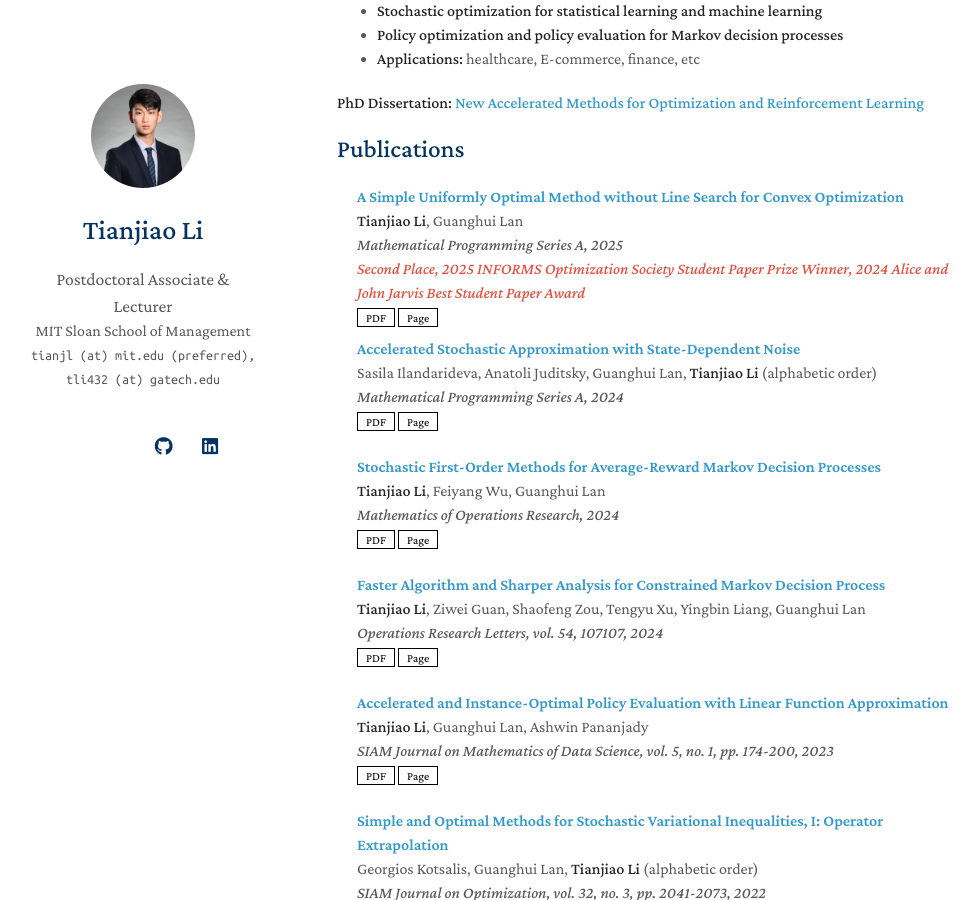
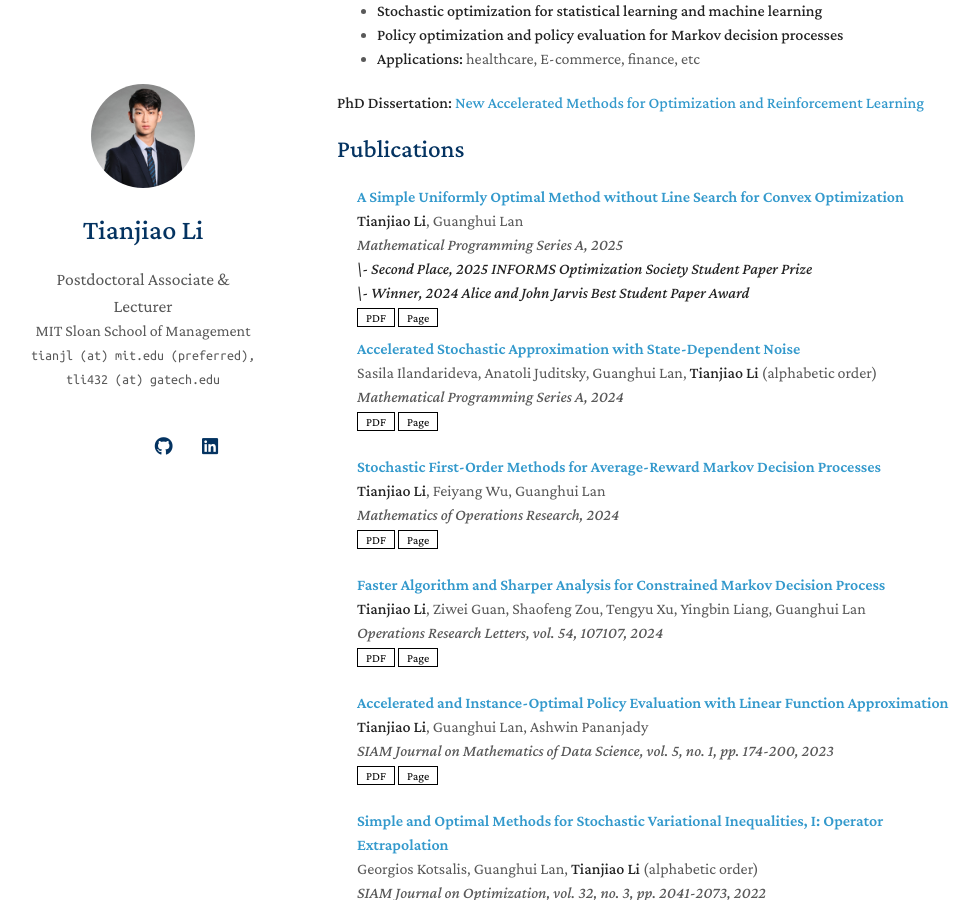
Before and after one commit to tli432/tli432.github.io, a Jekyll site: the page built from index.md, in a window 1280 px wide and 900 px high, scrolled down 428 px. Shown: the whole window, without its empty margins (133-1113 px from the left). Built offline with Jekyll 4.4.1, drawn with Linux system fonts in a browser that asks for light colours; nearby versions of some CDN libraries; a style sheet for code colours, icons or effects is not loaded; our own code applies the rules of GitHub Pages for plain Markdown files.

Commit message:
updated template

```diff
--- a/_data/publications.yml
+++ b/_data/publications.yml
@@ -4,8 +4,8 @@ main:
     authors: <strong>Tianjiao Li</strong>, Guanghui Lan
     # conference_short: MICCAI
     journal: Mathematical Programming Series A, 2025
-    awardone: Second Place, 2025 INFORMS Optimization Society Student Paper Prize
-    awardtwo: Winner, 2024 Alice and John Jarvis Best Student Paper Award
+    awardone: \- Second Place, 2025 INFORMS Optimization Society Student Paper Prize
+    awardtwo: \- Winner, 2024 Alice and John Jarvis Best Student Paper Award
     pdf: https://arxiv.org/pdf/2310.10082.pdf
     page: https://link.springer.com/article/10.1007/s10107-025-02250-z
     # bibtex: https://scholar.googleusercontent.com/scholar.bib?q=info:iBma3nDE2RMJ:scholar.google.com/&output=citation&scisdr=ClH4ZR_KEN2Ahlzj_uY:AFWwaeYAAAAAZffl5ubMzRCYzmdeCTNOtFjR7_8&scisig=AFWwaeYAAAAAZffl5liqEMp6S8ty28MOLUvZbbE&scisf=4&ct=citation&cd=-1&hl=en
--- a/_includes/publications.md
+++ b/_includes/publications.md
@@ -12,12 +12,14 @@
       <div class="author">{{ link.authors }}</div>
       <div class="periodical"><em>{{ link.journal }}</em>
       </div>
-    <div class="awards">
+    <div class="awardone">
       {% if link.awardone %}
-      <strong> <i style="color:#e74d3c">{{ link.awardone }}</i></strong>
+      <strong> <i>{{ link.awardone }}</i></strong>
       {% endif %}
+    </div>
+    <div class="awardtwo">
       {% if link.awardtwo %}
-      <strong> <i style="color:#e74d3c">{{ link.awardtwo }}</i></strong>
+      <strong> <i>{{ link.awardtwo }}</i></strong>
       {% endif %}
     </div>
     <div class="links">
```
